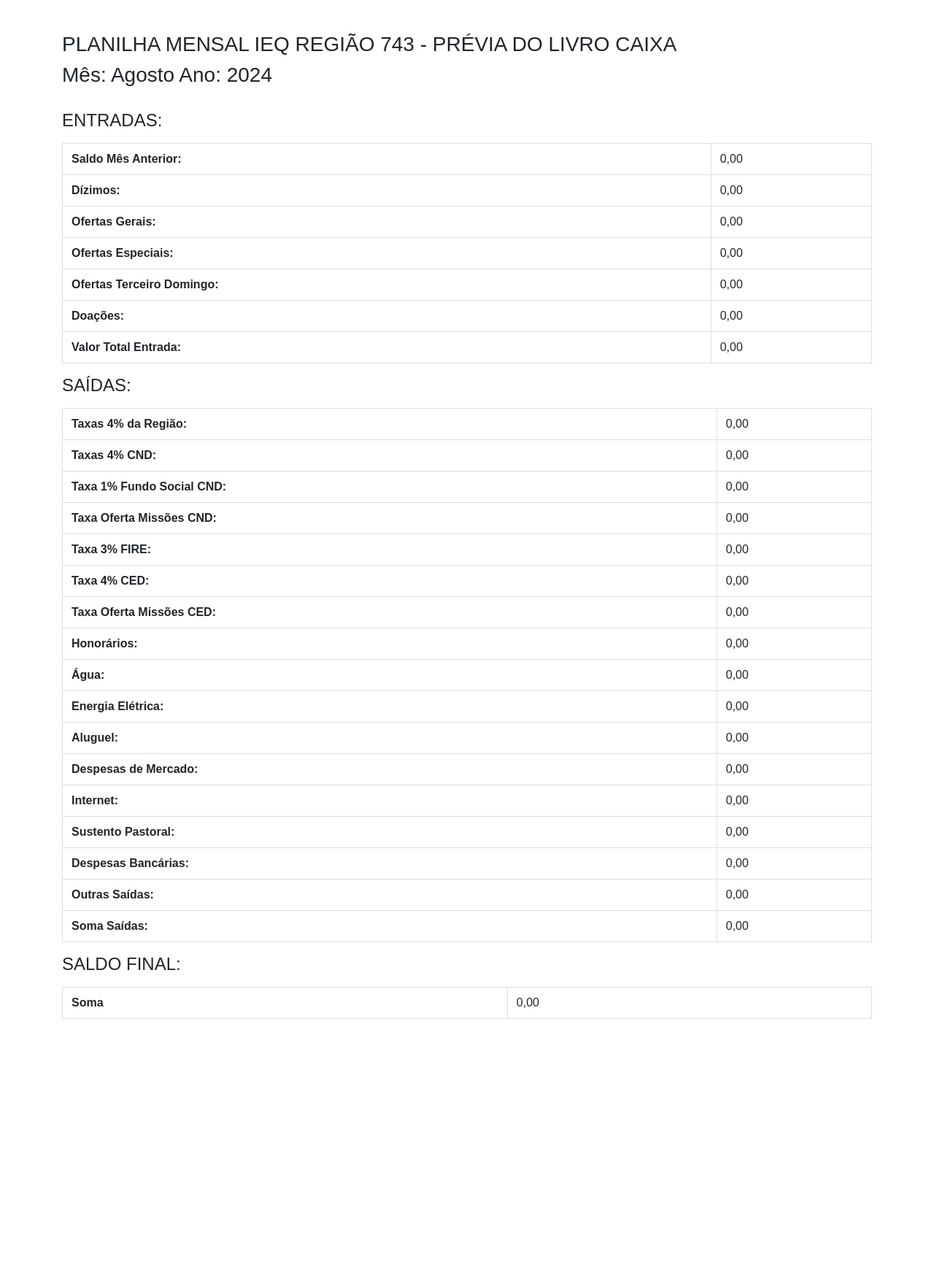
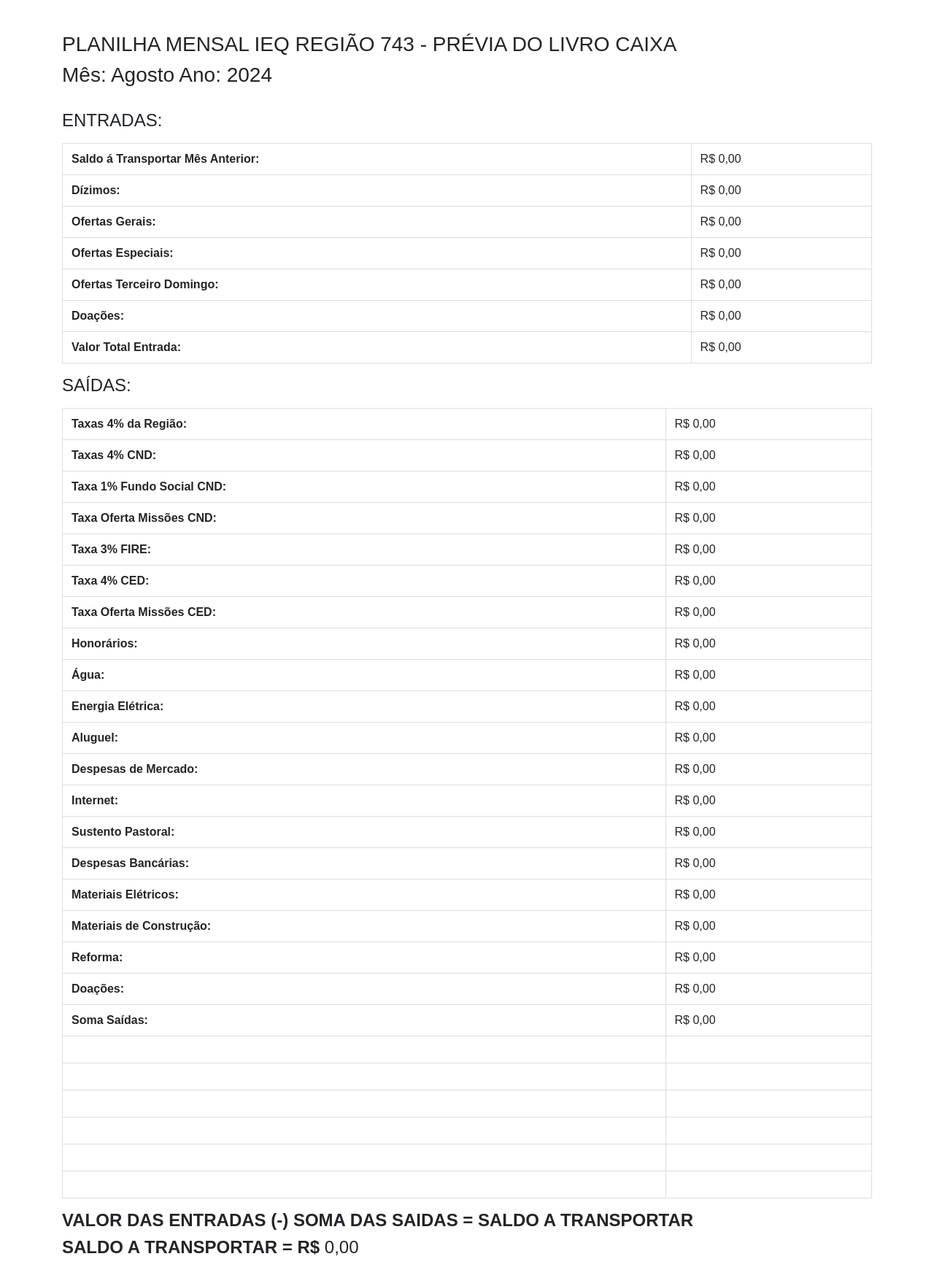
Before and after one commit to jesherdevsk8/livrocaixa, a PHP site: page /livrocaixa/show_spreadsheet.php in a window 1280 px wide. Shown: the whole page at 73% size. Before the commit the page ends 1396 px from the top, so only its background shows below. Run offline with PHP 8.4, Linux system fonts and the light colour scheme; data that the repository does not hold is empty.

Commit message:
improve project

```diff
--- a/index.php
+++ b/index.php
@@ -45,11 +45,11 @@
                 <tr>
                   <th>Total Entradas</th>
                   <th>Total Saídas</th>
-                  <th>Saldo Final</th>
+                  <th>Saldo A Transportar</th>
                   <th>Data</th>
                   <th class='text-center'>PDF</th>
                 </tr>";
-        // output data of each row
+
         while($row = $consulta->fetch(PDO::FETCH_ASSOC)) {
           $createdAt = DateTime::createFromFormat('Y-m-d H:i:s', $row["created_at"]);
           $formattedDate = $createdAt->format('d-m-Y');
--- a/livrocaixa/show_spreadsheet.php
+++ b/livrocaixa/show_spreadsheet.php
@@ -95,32 +95,32 @@
         <table class="table border-1">
           <tbody>
             <tr>
-              <td><b class="data-element">Saldo Mês Anterior:</b></td>
-              <td><?php echo formatCurrency($row["saldo_mes_anterior"]); ?></td>
+              <td><b class="data-element">Saldo á Transportar Mês Anterior:</b></td>
+              <td>R$ <?php echo formatCurrency($row["saldo_mes_anterior"]); ?></td>
             </tr>
             <tr>
               <td><b class="data-element">Dízimos:</b></td>
-              <td><?php echo formatCurrency($row["dizimos"]); ?></td>
+              <td>R$ <?php echo formatCurrency($row["dizimos"]); ?></td>
             </tr>
             <tr>
               <td><b class="data-element">Ofertas Gerais:</b></td>
-              <td><?php echo formatCurrency($row["ofertas_gerais"]); ?></td>
+              <td>R$ <?php echo formatCurrency($row["ofertas_gerais"]); ?></td>
             </tr>
             <tr>
               <td><b class="data-element">Ofertas Especiais:</b></td>
-              <td><?php echo formatCurrency($row["ofertas_especiais"]); ?></td>
+              <td>R$ <?php echo formatCurrency($row["ofertas_especiais"]); ?></td>
             </tr>
             <tr>
               <td><b class="data-element">Ofertas Terceiro Domingo:</b></td>
-              <td><?php echo formatCurrency($row["ofertas_terceiro_domingo"]); ?></td>
+              <td>R$ <?php echo formatCurrency($row["ofertas_terceiro_domingo"]); ?></td>
             </tr>
             <tr>
               <td><b class="data-element">Doações:</b></td>
-              <td><?php echo formatCurrency($row["doacoes"]); ?></td>
+              <td>R$ <?php echo formatCurrency($row["doacoes"]); ?></td>
             </tr>
             <tr>
               <td><b class="data-element">Valor Total Entrada:</b></td>
-              <td><?php echo formatCurrency($row["valor_total_entrada"]); ?></td>
+              <td>R$ <?php echo formatCurrency($row["valor_total_entrada"]); ?></td>
             </tr>
           </tbody>
         </table>
@@ -134,71 +134,107 @@
           <tbody>
             <tr>
               <td><b class="data-element">Taxas 4% da Região:</b></td>
-              <td><?php echo formatCurrency($row["taxa_da_regiao"]); ?></td>
+              <td>R$ <?php echo formatCurrency($row["taxa_da_regiao"]); ?></td>
             </tr>
             <tr>
               <td><b class="data-element">Taxas 4% CND:</b></td>
-              <td><?php echo formatCurrency($row["taxa_cnd"]); ?></td>
+              <td>R$ <?php echo formatCurrency($row["taxa_cnd"]); ?></td>
             </tr>
             <tr>
               <td><b class="data-element">Taxa 1% Fundo Social CND:</b></td>
-              <td><?php echo formatCurrency($row["taxa_fundo_social_cnd"]); ?></td>
+              <td>R$ <?php echo formatCurrency($row["taxa_fundo_social_cnd"]); ?></td>
             </tr>
             <tr>
               <td><b class="data-element">Taxa Oferta Missões CND:</b></td>
-              <td><?php echo formatCurrency($row["taxa_oferta_missoes_cnd"]); ?></td>
+              <td>R$ <?php echo formatCurrency($row["taxa_oferta_missoes_cnd"]); ?></td>
             </tr>
             <tr>
               <td><b class="data-element">Taxa 3% FIRE:</b></td>
-              <td><?php echo formatCurrency($row["taxa_fire"]); ?></td>
+              <td>R$ <?php echo formatCurrency($row["taxa_fire"]); ?></td>
             </tr>
             <tr>
               <td><b class="data-element">Taxa 4% CED:</b></td>
-              <td><?php echo formatCurrency($row["taxa_ced"]); ?></td>
+              <td>R$ <?php echo formatCurrency($row["taxa_ced"]); ?></td>
             </tr>
             <tr>
               <td><b class="data-element">Taxa Oferta Missões CED:</b></td>
-              <td><?php echo formatCurrency($row["taxa_oferta_missoes_ced"]); ?></td>
+              <td>R$ <?php echo formatCurrency($row["taxa_oferta_missoes_ced"]); ?></td>
             </tr>
             <tr>
               <td><b class="data-element">Honorários:</b></td>
-              <td><?php echo formatCurrency($row["honorarios"]); ?></td>
+              <td>R$ <?php echo formatCurrency($row["honorarios"]); ?></td>
             </tr>
             <tr>
               <td><b class="data-element">Água:</b></td>
-              <td><?php echo formatCurrency($row["agua"]); ?></td>
+              <td>R$ <?php echo formatCurrency($row["agua"]); ?></td>
             </tr>
             <tr>
               <td><b class="data-element">Energia Elétrica:</b></td>
-              <td><?php echo formatCurrency($row["energia_eletrica"]); ?></td>
+              <td>R$ <?php echo formatCurrency($row["energia_eletrica"]); ?></td>
             </tr>
             <tr>
               <td><b class="data-element">Aluguel:</b></td>
-              <td><?php echo formatCurrency($row["aluguel"]); ?></td>
+              <td>R$ <?php echo formatCurrency($row["aluguel"]); ?></td>
             </tr>
             <tr>
               <td><b class="data-element">Despesas de Mercado:</b></td>
-              <td><?php echo formatCurrency($row["despesas_de_mercado"]); ?></td>
+              <td>R$ <?php echo formatCurrency($row["despesas_de_mercado"]); ?></td>
             </tr>
             <tr>
               <td><b class="data-element">Internet:</b></td>
-              <td><?php echo formatCurrency($row["internet"]); ?></td>
+              <td>R$ <?php echo formatCurrency($row["internet"]); ?></td>
             </tr>
             <tr>
               <td><b class="data-element">Sustento Pastoral:</b></td>
-              <td><?php echo formatCurrency($row["sustento_pastoral"]); ?></td>
+              <td>R$ <?php echo formatCurrency($row["sustento_pastoral"]); ?></td>
             </tr>
             <tr>
               <td><b class="data-element">Despesas Bancárias:</b></td>
-              <td><?php echo formatCurrency($row["despesas_bancarias"]); ?></td>
+              <td>R$ <?php echo formatCurrency($row["despesas_bancarias"]); ?></td>
             </tr>
             <tr>
-              <td><b class="data-element">Outras Saídas:</b></td>
-              <td><?php echo formatCurrency($row["outras_saidas"]); ?></td>
+              <td><b class="data-element">Materiais Elétricos:</b></td>
+              <td>R$ <?php echo formatCurrency($row["materiais_eletricos"]); ?></td>
+            </tr>
+            <tr>
+              <td><b class="data-element">Materiais de Construção:</b></td>
+              <td>R$ <?php echo formatCurrency($row["materiais_construcao"]); ?></td>
+            </tr>
+            <tr>
+              <td><b class="data-element">Reforma:</b></td>
+              <td>R$ <?php echo formatCurrency($row["reforma"]); ?></td>
+            </tr>
+            <tr>
+              <td><b class="data-element">Doações:</b></td>
+              <td>R$ <?php echo formatCurrency($row["doacoes_saidas"]); ?></td>
             </tr>
             <tr>
               <td><b class="data-element">Soma Saídas:</b></td>
-              <td><?php echo formatCurrency($row["soma_saidas"]); ?></td>
+              <td>R$ <?php echo formatCurrency($row["soma_saidas"]); ?></td>
+            </tr>
+            <tr>
+              <td style="padding: 18px;"></td>
+              <td style="padding: 18px;"></td>
+            </tr>
+            <tr>
+              <td style="padding: 18px;"></td>
+              <td style="padding: 18px;"></td>
+            </tr>
+            <tr>
+              <td style="padding: 18px;"></td>
+              <td style="padding: 18px;"></td>
+            </tr>
+            <tr>
+              <td style="padding: 18px;"></td>
+              <td style="padding: 18px;"></td>
+            </tr>
+            <tr>
+              <td style="padding: 18px;"></td>
+              <td style="padding: 18px;"></td>
+            </tr>
+            <tr>
+              <td style="padding: 18px;"></td>
+              <td style="padding: 18px;"></td>
             </tr>
           </tbody>
         </table>
@@ -207,15 +243,8 @@
 
     <div class="row">
       <div class="col-12">
-        <h4>SALDO FINAL:</h4>
-        <table class="table">
-          <tbody>
-            <tr>
-              <td><b class="data-element">Soma</b></td>
-              <td><?php echo formatCurrency($row["saldo_final"]); ?></td>
-            </tr>
-          </tbody>
-        </table>
+        <h4><strong>VALOR DAS ENTRADAS (-) SOMA DAS SAIDAS = SALDO A TRANSPORTAR </strong></h4>
+        <h4><strong>SALDO A TRANSPORTAR = R$</strong> <?php echo formatCurrency($row["saldo_final"]); ?> </h4>
       </div>
     </div>
   </div>
```
Also changed, not shown: db/livrocaixa.sql (+18 -1 lines), livrocaixa/form.php (+48 -21 lines), livrocaixa/form_process.php (+19 -5 lines), livrocaixa/js/calcule.js (renamed from livrocaixa/js/calcular.js, +10 -4 lines).
